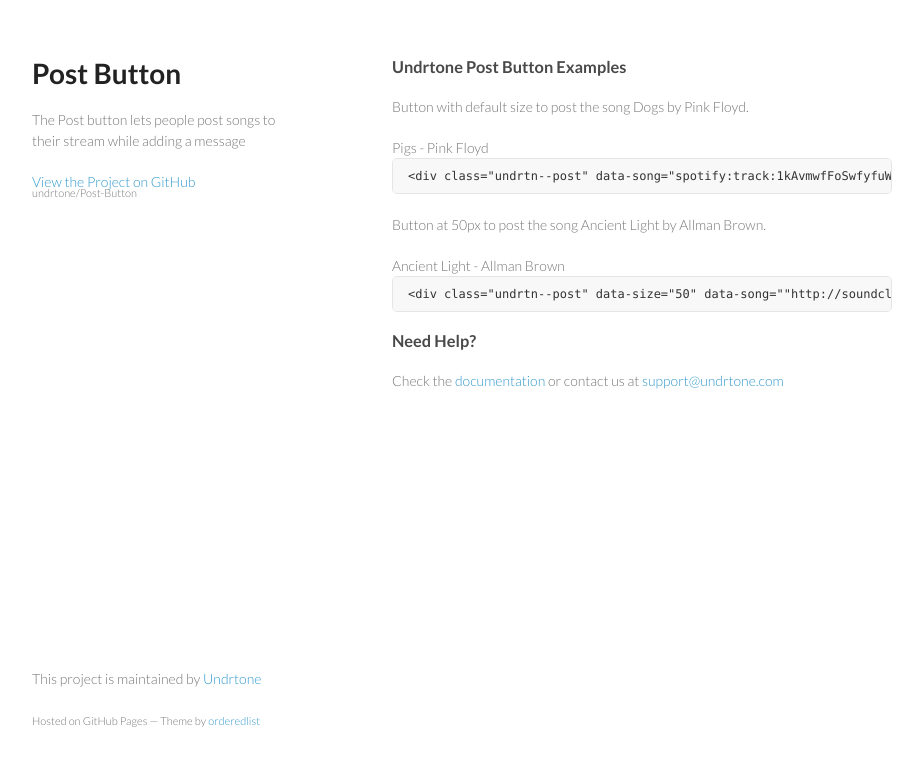
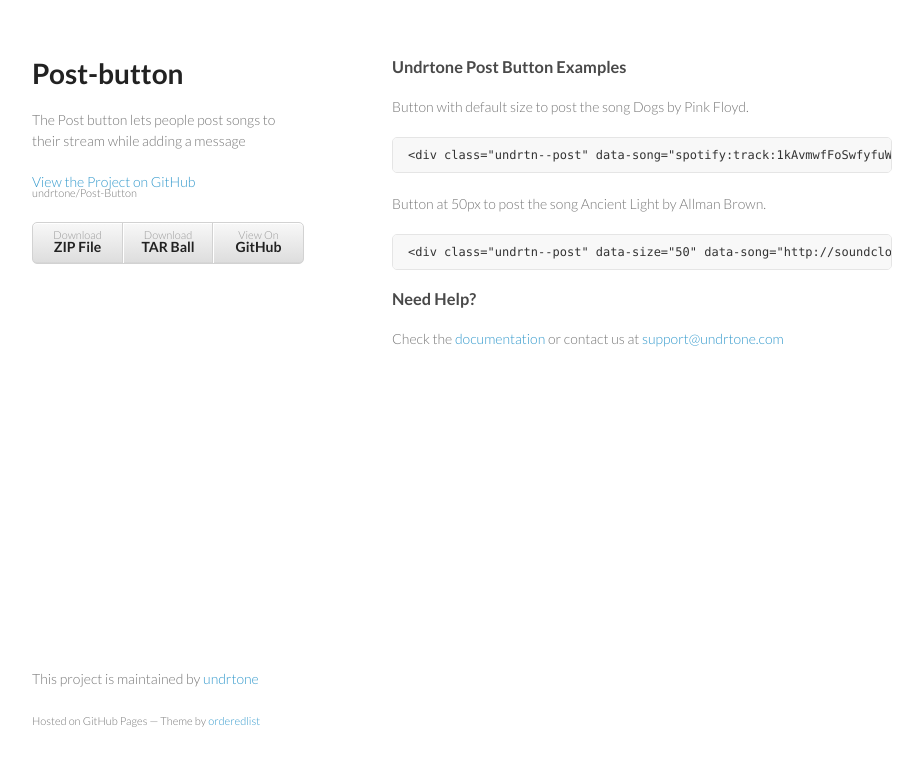
Before and after one commit to undrtone/Post-Button, a plain HTML site: page index.html in a window 1280 px wide. Shown: the whole page, without its empty margins (178-1101 px from the left). Drawn offline with Linux system fonts and the light colour scheme.

Commit message:
Create gh-pages branch via GitHub

```diff
--- a/index.html
+++ b/index.html
@@ -3,7 +3,7 @@
   <head>
     <meta charset="utf-8">
     <meta http-equiv="X-UA-Compatible" content="chrome=1">
-    <title>Post Button by Undrtone</title>
+    <title>Post-button by undrtone</title>
 
     <link rel="stylesheet" href="stylesheets/styles.css">
     <link rel="stylesheet" href="stylesheets/pygment_trac.css">
@@ -15,26 +15,30 @@
   <body>
     <div class="wrapper">
       <header>
-        <h1>Post Button</h1>
+        <h1>Post-button</h1>
         <p>The Post button lets people post songs to their stream while adding a message</p>
 
         <p class="view"><a href="https://github.com/undrtone/Post-Button">View the Project on GitHub <small>undrtone/Post-Button</small></a></p>
 
+
+        <ul>
+          <li><a href="https://github.com/undrtone/Post-Button/zipball/master">Download <strong>ZIP File</strong></a></li>
+          <li><a href="https://github.com/undrtone/Post-Button/tarball/master">Download <strong>TAR Ball</strong></a></li>
+          <li><a href="https://github.com/undrtone/Post-Button">View On <strong>GitHub</strong></a></li>
+        </ul>
       </header>
       <section>
         <h3>
 <a id="undrtone-post-button-examples" class="anchor" href="#undrtone-post-button-examples" aria-hidden="true"><span class="octicon octicon-link"></span></a>Undrtone Post Button Examples</h3>
 
 <p>Button with default size to post the song Dogs by Pink Floyd.</p>
-<div class="undrtn--post" data-song="spotify:track:1kAvmwfFoSwfyfuW5RmfD0">Pigs - Pink Floyd</div>
 
-<pre><code>&lt;div class="undrtn--post" data-song="spotify:track:1kAvmwfFoSwfyfuW5RmfD0"&gt;Pigs - Pink Floyd&lt;/div&gt;
+<pre><code>&lt;div class="undrtn--post" data-song="spotify:track:1kAvmwfFoSwfyfuW5RmfD0"&gt;&lt;/div&gt;
 </code></pre>
 
 <p>Button at 50px to post the song Ancient Light by Allman Brown.</p>
-<div class="undrtn--post" data-size="50" data-song="http://soundcloud.com/allmanbrown/ancient-light1">Ancient Light - Allman Brown</div>
 
-<pre><code>&lt;div class="undrtn--post" data-size="50" data-song=""http://soundcloud.com/allmanbrown/ancient-light1"&gt;Ancient Light - Allman Brown&lt;/div&gt;
+<pre><code>&lt;div class="undrtn--post" data-size="50" data-song="http://soundcloud.com/allmanbrown/ancient-light1"&gt;&lt;/div&gt;
 </code></pre>
 
 <h3>
@@ -43,14 +47,10 @@
 <p>Check the <a href="https://github.com/undrtone/Post-Button">documentation</a> or contact us at <a href="mailto:support@undrtone.com">support@undrtone.com</a></p>
       </section>
       <footer>
-        <p>This project is maintained by <a href="https://github.com/undrtone">Undrtone</a></p>
+        <p>This project is maintained by <a href="https://github.com/undrtone">undrtone</a></p>
         <p><small>Hosted on GitHub Pages &mdash; Theme by <a href="https://github.com/orderedlist">orderedlist</a></small></p>
       </footer>
     </div>
-    <script type="text/javascript">
-    !function(a,b){var c,d=a.createElement(b);d.type="text/javascript",d.async=1,d.src=a.location.protocol+"//cdn.undrtone.com/build/buttonpost.min.js",c=a.getElementsByTagName(b)[0],c.parentNode.insertBefore(d,c)}(document,"script");
-    </script>
-
     <script src="javascripts/scale.fix.js"></script>
 
   </body>
```
Also changed, not shown: params.json (+1 -1 lines).
